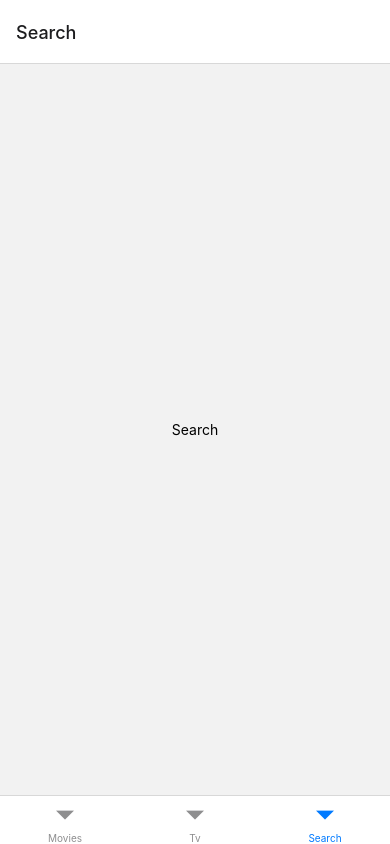
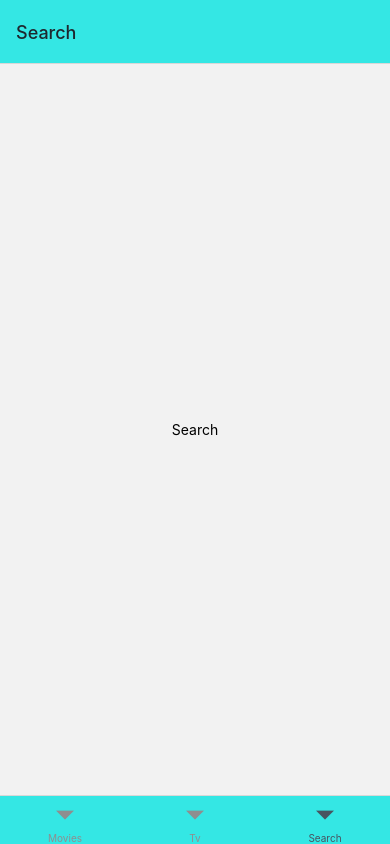
Before and after one commit to sehn-one/noovies, a React Native app: screen / in a window 390 px wide. Built offline with nearby package versions, Linux system fonts and the light colour scheme.

Commit message:
dark theme test

```diff
--- a/navigation/Tabs.js
+++ b/navigation/Tabs.js
@@ -9,14 +9,26 @@ import Search from '../screens/Search'
 const Tab = createBottomTabNavigator()
 
 const Tabs = () => {
-const isDark = useColorScheme();
-// command + shift + a
-console.log(isDark)
-return (<Tab.Navigator initialRouteName="Search">
-    <Tab.Screen name="Movies" component={Movies} />
-    <Tab.Screen name="Tv" component={Tv} />
-    <Tab.Screen name="Search" component={Search} />
-</Tab.Navigator>)
+const isDark = useColorScheme() === "dark";
+
+return (
+    <Tab.Navigator initialRouteName="Search" screenOptions={{
+        tabBarStyle:{
+            backgroundColor:isDark?"#1e272e":"#34e7e4"
+        },
+        tabBarActiveTintColor: isDark?"#ffc048":"#485460",
+        headerStyle:{
+            backgroundColor:isDark?"#1e272e":"#34e7e4"
+        },
+        headerTitleStyle:{
+            color:isDark?"white":"#1e272e"
+        }
+    }}>
+        <Tab.Screen name="Movies" component={Movies} />
+        <Tab.Screen name="Tv" component={Tv} />
+        <Tab.Screen name="Search" component={Search} />
+    </Tab.Navigator>
+    )
 }
 
 export default Tabs
```
